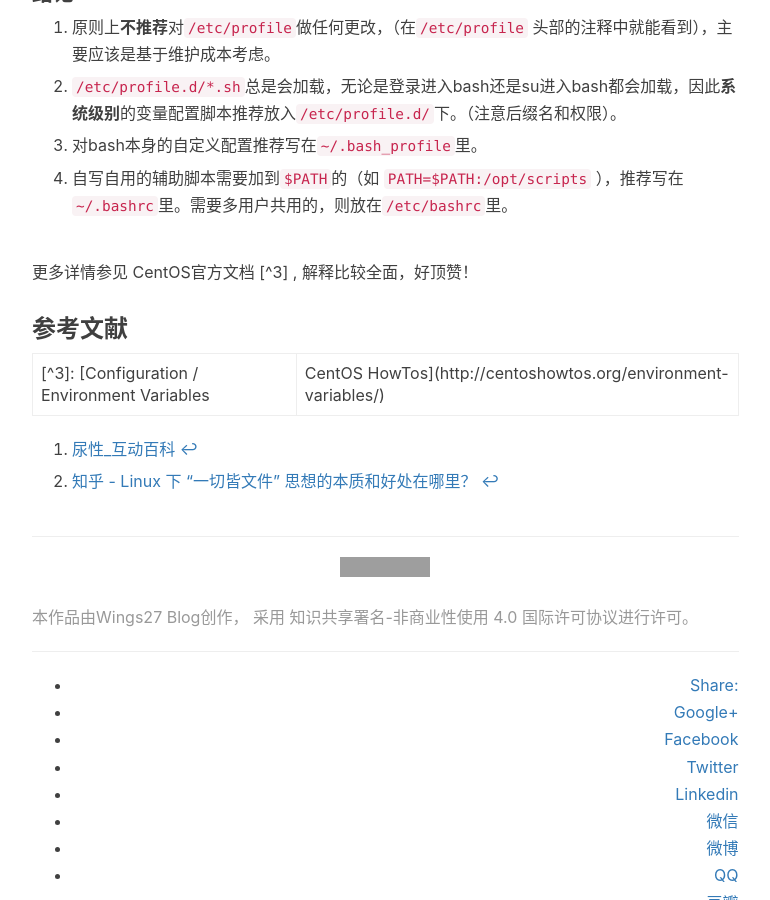
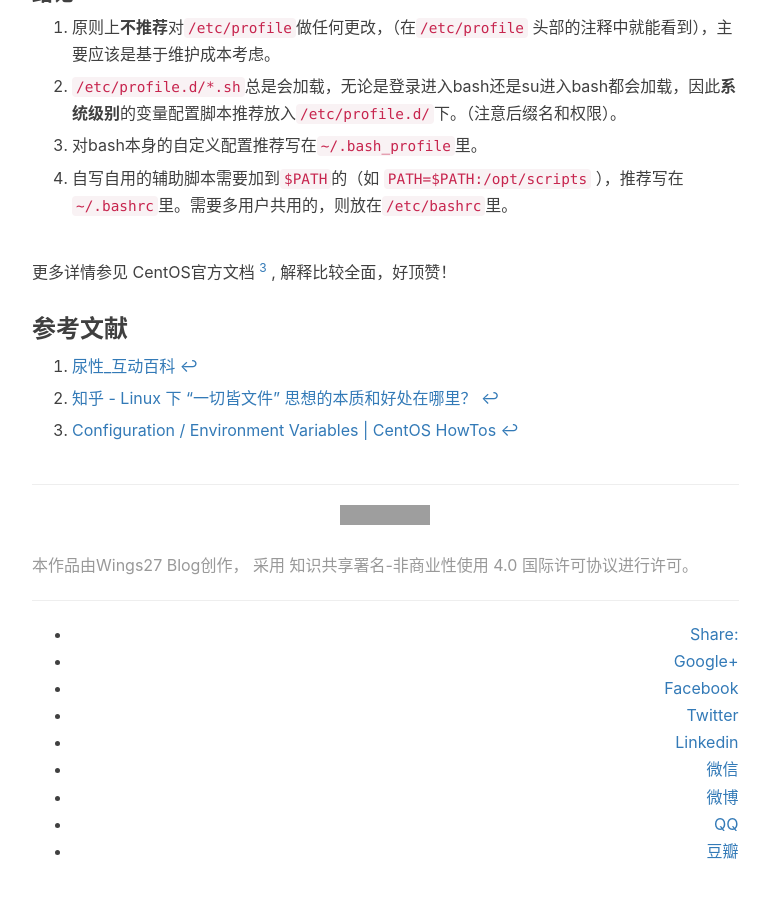
Before and after one commit to wings27/wings27.github.io, a Jekyll site: the page built from _posts/2015-05-28-what-you-dont-know-about-linux-env.md, in a window 1280 px wide and 900 px high, scrolled down 2870 px. Shown: the whole window, without its empty margins (233-1003 px from the left). Built offline with Jekyll 4.4.1, drawn with Linux system fonts in a browser that asks for light colours; nearby versions of some CDN libraries; comment, search, counter and statistics services are not loaded; grey boxes are pictures that could not be loaded.

Commit message:
fix reference format error.

```diff
--- a/_posts/2015-05-28-what-you-dont-know-about-linux-env.md
+++ b/_posts/2015-05-28-what-you-dont-know-about-linux-env.md
@@ -98,4 +98,4 @@ Linux通常有以下几个环境配置文件：
 
 [^2]: [知乎 - Linux 下 “一切皆文件” 思想的本质和好处在哪里？](http://www.zhihu.com/question/25696682)
 
-[^3]: [Configuration / Environment Variables | CentOS HowTos](http://centoshowtos.org/environment-variables/)
+[^3]: [Configuration / Environment Variables \| CentOS HowTos](http://centoshowtos.org/environment-variables/)
```
